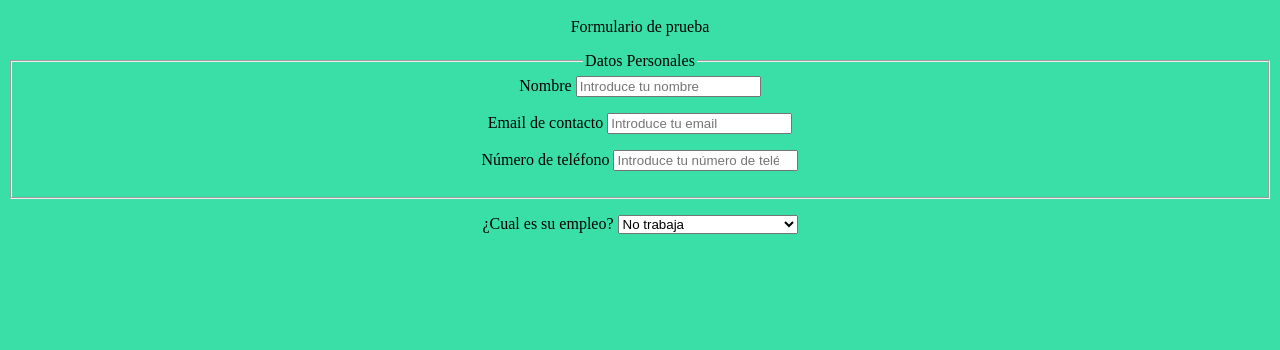
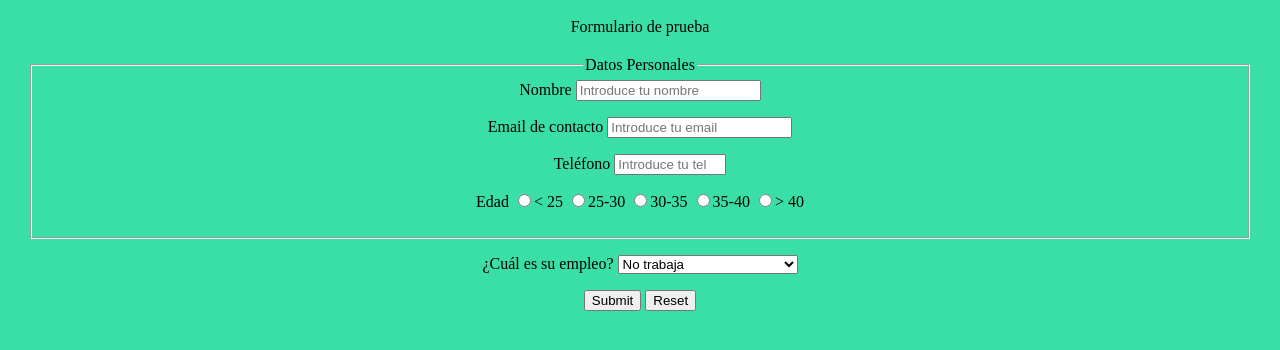
Before and after one commit to agonben23/desarrollo-web, a plain HTML site: page formulario-encuesta/index.html in a window 1280 px wide. Shown: the part 48-398 px from the top of the page. Drawn offline with Linux system fonts and the light colour scheme.

Commit message:
A medio hacer

```diff
--- a/formulario-encuesta/index.html
+++ b/formulario-encuesta/index.html
@@ -12,16 +12,27 @@
       <label id="email-label" for="email">Email de contacto</label>
       <input type="email" name="email" id="email" placeholder="Introduce tu email" required />
       <p/>
-      <label id="number-label" for="name">Número de teléfono</label>
-      <input type="number" name="numero" id="number" placeholder="Introduce tu número de teléfono" required />
+      <label id="number-label" for="telefono">Teléfono</label>
+      <input type="number" name="telefono" id="telefono" min="100000000" max="999999999" placeholder="Introduce tu telefono" required />
+      <p/>
+      <label for="name">Edad
+        <input id="edad" type="radio" name="edad">< 25
+        <input id="edad" type="radio" name="edad">25-30
+        <input id="edad" type="radio" name="edad">30-35
+        <input id="edad" type="radio" name="edad">35-40
+        <input id="edad" type="radio" name="edad">> 40
+      </label>
     </fieldset>
-    <p/>
-      <label for="trabajo">¿Cual es su empleo?</label>
+      <p/>
+      <label for="trabajo">¿Cuál es su empleo?</label>
       <select id="dropdawn">
         <option value="no-trabaja">No trabaja</option>
         <option value="estudiante">Estudiante</option>
         <option value="t-completo">Empleo a tiempo completo</option>
         <option value="t-parcial">Empleo a tiempo parcial</option>
       </select>
+      <p/>
+      <button type="submit" id="submit">Submit</button>
+      <button type="reset" id="reset">Reset</button>
     </form>
 </body>
--- a/formulario-encuesta/styles.css
+++ b/formulario-encuesta/styles.css
@@ -3,3 +3,6 @@
     color: black;
     text-align: center;
 }
+#survey-form{
+    margin: 20px;
+}
```
